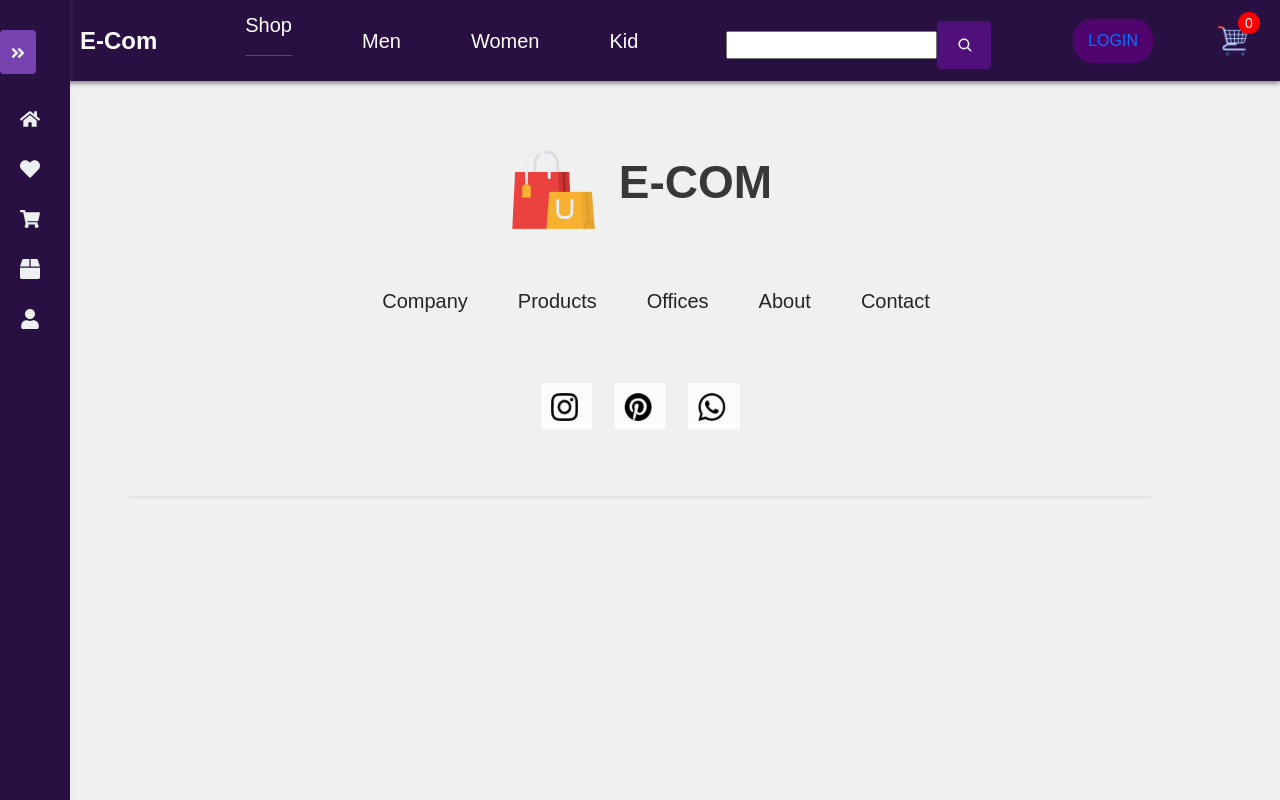
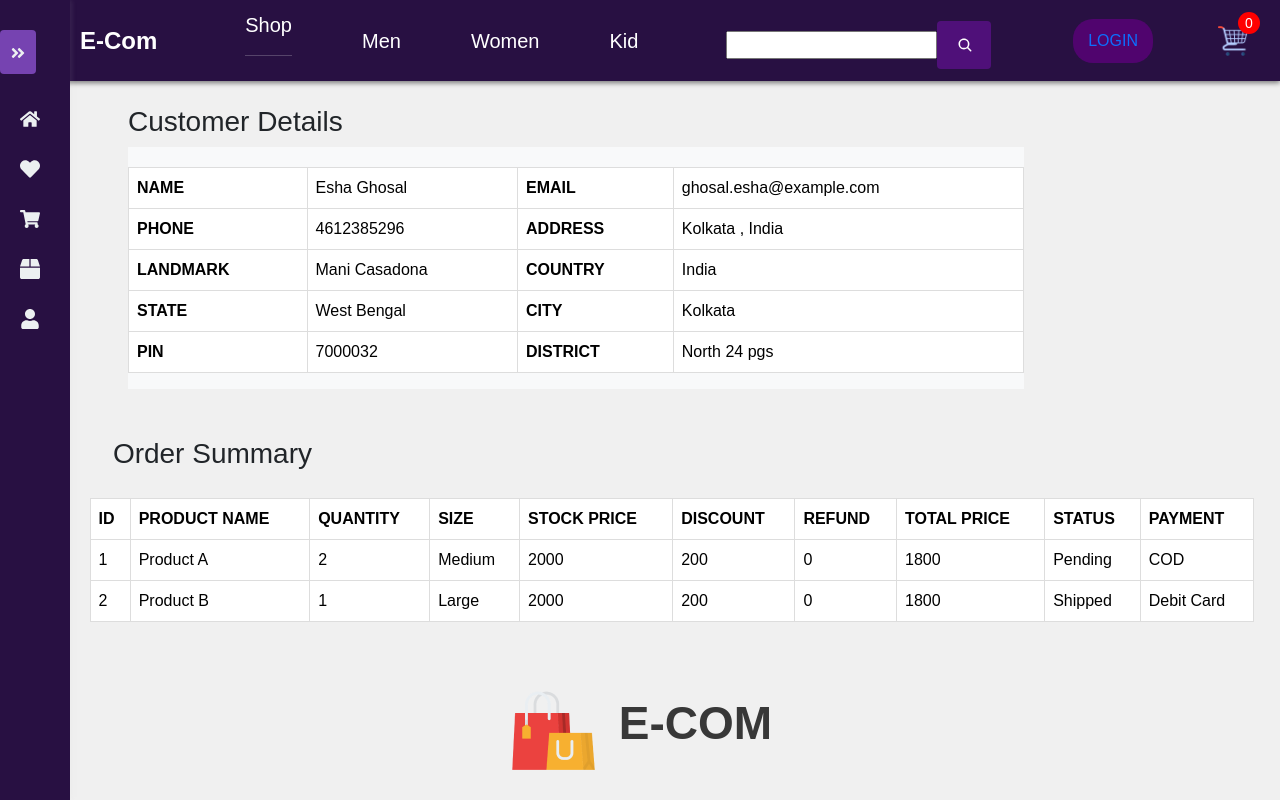
Before and after one commit to transmogrify76/E-com, a React (Create React App) app in the folder e-commerce/: page /OrderIndividual in a window 1280 px wide. Shown: the top 800 px of the page. Built offline with nearby package versions, Linux system fonts and the light colour scheme.

Commit message:
order extended page

```diff
--- a/e-commerce/src/App.js
+++ b/e-commerce/src/App.js
@@ -38,6 +38,7 @@ import Order from './Components/Admin/Order/Order';
 import Reports from './Components/Admin/Reports/Reports';
 import Setting from './Components/Admin/Setting/Setting';
 import Logout from './Components/Admin/Logout/Logout';
+import OrderIndividual from './Components/Order-individual/OrderIndividual';
 
 
 
@@ -100,6 +101,7 @@ function AppContent() {
         <Route path="/admin-dashboard" element={<AdminDashboard />} />
         <Route path="/checkout" element={<Checkout />} />
         <Route path="/payment" element={<Payment />} />
+        <Route path="/OrderIndividual" element={<OrderIndividual/>} />
         <Route path="/seller-dashboard" element={<SellerDashboard />} />
         <Route path="/ProductUpload" element={<ProductUpload />} />
         <Route path="/ExistingProduct" element={<ExistingProduct />} />
--- /dev/null
+++ b/e-commerce/src/Components/Order-individual/OrderIndividual.css
@@ -0,0 +1,57 @@
+.customer-details {
+    display: flex;
+    justify-content: center;
+    align-items: center;
+    height: 100vh;
+    background-color: #f8f9fa; /* Bootstrap-like background color */
+  }
+
+  .card {
+    width: 400px;
+    border: 1px solid #ccc;
+    border-radius: 8px;
+    box-shadow: 0 2px 4px rgba(0, 0, 0, 0.1);
+    background-color: #fff;
+    margin-left: 70%; /* Remove default margin */
+    padding:0%;
+    height:60%;
+    margin-top:40px;
+  }
+
+  .card-header {
+    background-color: #007bff; /* Bootstrap primary color */
+    color: #fff;
+  }
+
+  .card-body {
+    padding: 20px;
+  }
+
+  .card-title {
+    margin-top: 0;
+  }
+
+  .card-text {
+    margin-bottom: 5px;
+  }
+  .order-summary{
+    margin-left: 7%;
+    margin-right: 2%;
+  }
+.order-summary-header {
+  display: flex;
+  justify-content: space-between; /* Align items in header on the same line */
+  align-items: center; /* Center vertically */
+  margin-bottom: 10px; /* Optional: Adjust margin bottom for spacing */
+}
+.customer-details{
+    margin-left:10%;
+    width:70%;
+    height:9%;
+}
+h3{
+    margin-left:10%;
+}
+.order-summary-title{
+    margin-left:2%;
+}
--- /dev/null
+++ b/e-commerce/src/Components/Order-individual/OrderIndividual.jsx
@@ -0,0 +1,110 @@
+import React from 'react';
+import './OrderIndividual.css'; // Import your custom CSS for styling
+
+const OrderIndividual = () => {
+  // Dummy customer data
+  const customer = {
+    name: 'Esha Ghosal',
+    email: 'ghosal.esha@example.com',
+    phone: '4612385296',
+    address: 'Kolkata , India',
+    landmark: 'Mani Casadona',
+    country: 'India',
+    state: 'West Bengal',
+    city: 'Kolkata',
+    pin: '7000032',
+    district:'North 24 pgs'
+  };
+
+  // Dummy order summary data
+  const orderSummary = [
+    { id: 1, name: 'Product A', quantity: 2, size: 'Medium', status: 'Pending', payment: 'COD', stockPrice: '2000', discount: '200', refund: '0', totalPrice: '1800' },
+    { id: 2, name: 'Product B', quantity: 1, size: 'Large', status: 'Shipped', payment: 'Debit Card', stockPrice: '2000', discount: '200', refund: '0', totalPrice: '1800' },
+    // Add more products as needed
+  ];
+
+  return (
+    <div className="order-individual-container">
+      <br></br>
+              <h3>Customer Details</h3>
+      <div className="customer-details">
+        <table className="table">
+          <tbody>
+            <tr>
+              <th>Name</th>
+              <td>{customer.name}</td>
+              <th>Email</th>
+              <td>{customer.email}</td>
+            </tr>
+            <tr>
+              <th>Phone</th>
+              <td>{customer.phone}</td>
+              <th>Address</th>
+              <td>{customer.address}</td>
+            </tr>
+            <tr>
+              <th>Landmark</th>
+              <td>{customer.landmark}</td>
+              <th>Country</th>
+              <td>{customer.country}</td>
+            </tr>
+            <tr>
+              <th>State</th>
+              <td>{customer.state}</td>
+              <th>City</th>
+              <td>{customer.city}</td>
+            </tr>
+            <tr>
+              <th>Pin</th>
+              <td>{customer.pin}</td>
+              <th>District</th>
+              <td>{customer.district}</td>
+            </tr>
+          </tbody>
+        </table>
+      </div>
+      <br></br>
+      <br></br>
+
+      <div className="order-summary">
+        <div className="order-summary-header">
+          <h3 className="order-summary-title">Order Summary</h3>
+        </div>
+        <table className="table">
+          <thead>
+            <tr>
+              <th>ID</th>
+              <th>Product Name</th>
+              <th>Quantity</th>
+              <th>Size</th>
+              <th>Stock Price</th>
+              <th>Discount</th>
+              <th>Refund</th>
+              <th>Total Price</th>
+              <th>Status</th>
+              <th>Payment</th>
+            </tr>
+          </thead>
+          <tbody>
+            {orderSummary.map((product) => (
+              <tr key={product.id}>
+                <td>{product.id}</td>
+                <td>{product.name}</td>
+                <td>{product.quantity}</td>
+                <td>{product.size}</td>
+                <td>{product.stockPrice}</td>
+                <td>{product.discount}</td>
+                <td>{product.refund}</td>
+                <td>{product.totalPrice}</td>
+                <td>{product.status}</td>
+                <td>{product.payment}</td>
+              </tr>
+            ))}
+          </tbody>
+        </table>
+      </div>
+    </div>
+  );
+};
+
+export default OrderIndividual;
```
